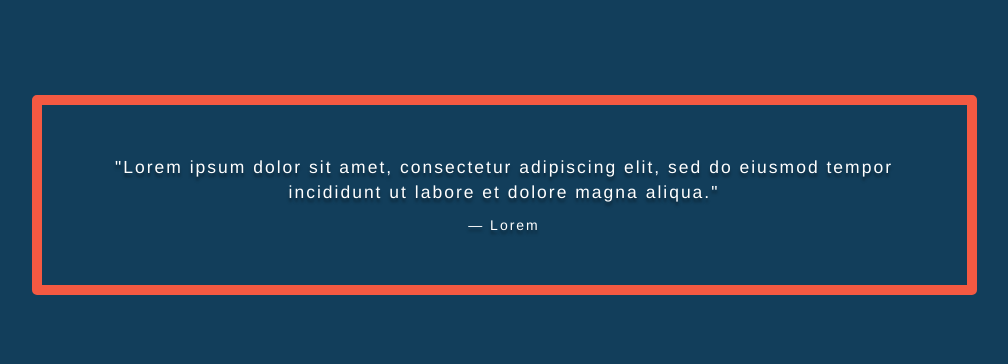
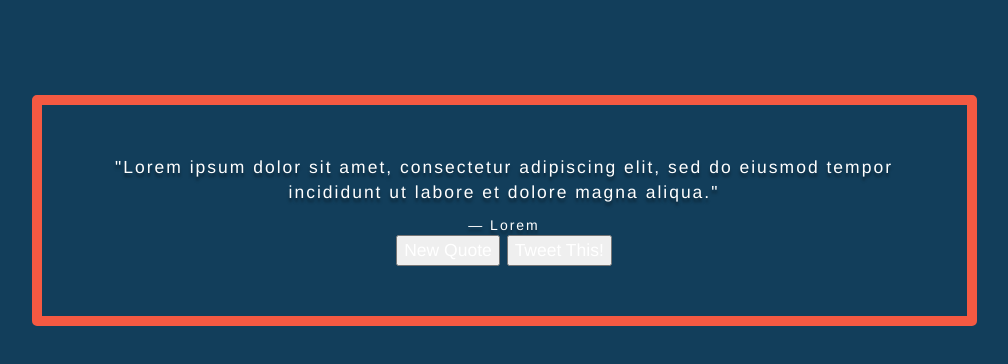
Before and after one commit to envincebal/random-quote, a plain HTML site: page index.html in a window 1280 px wide. Shown: the whole page, without its empty margins (136-1144 px from the left). Drawn offline with nearby package versions, Linux system fonts and the light colour scheme.

Commit message:
Added tweet and generate buttons

```diff
--- a/css/style.css
+++ b/css/style.css
@@ -14,5 +14,4 @@ blockquote{
 
 .author{
 	color: #fff;
-
 }
--- a/index.html
+++ b/index.html
@@ -14,6 +14,12 @@
 				<blockquote class="text-center center-block">
 					<p>"Lorem ipsum dolor sit amet, consectetur adipiscing elit, sed do eiusmod tempor incididunt ut labore et dolore magna aliqua."</p>
 					<footer class="author">Lorem</footer>
+					<button class="new-quote">
+						<p>New Quote</p>
+					</button>
+					<button class="tweet">
+						<p>Tweet This!</p>
+					</button>
 				</blockquote>
 			</div>
 		</div>
```
